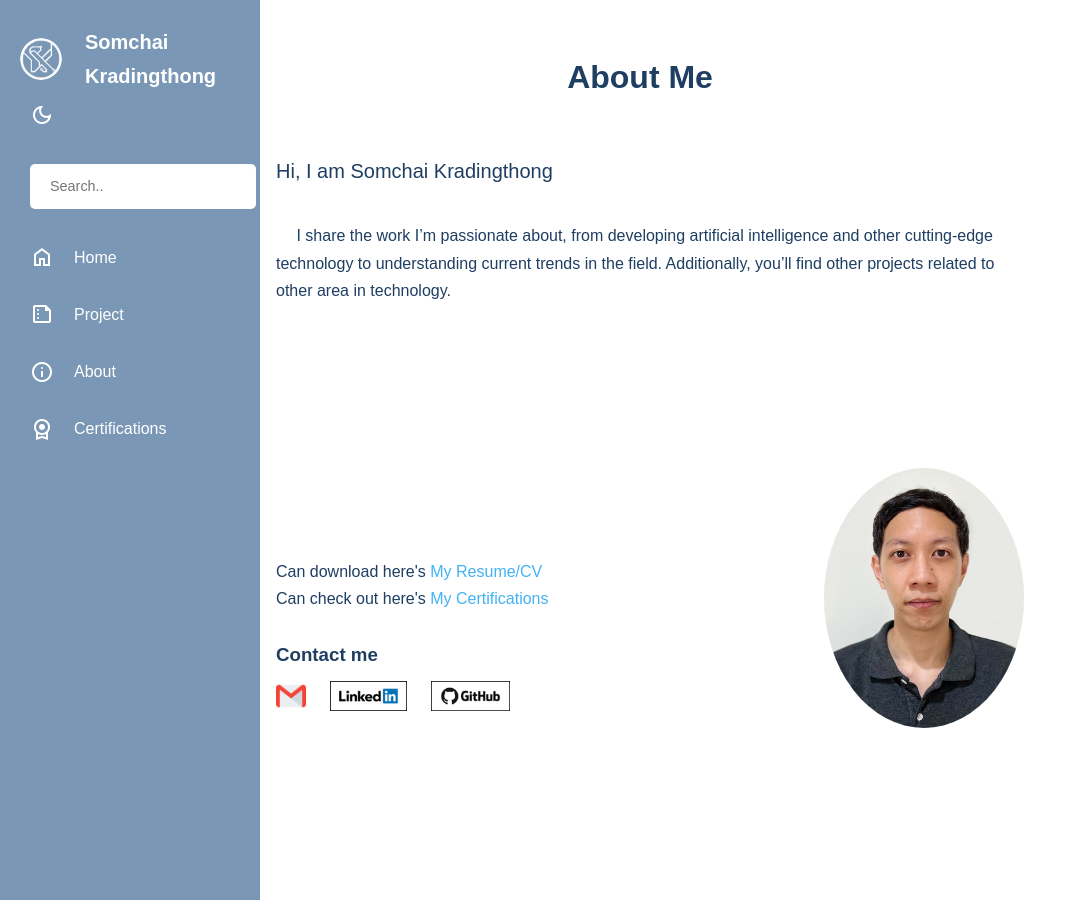
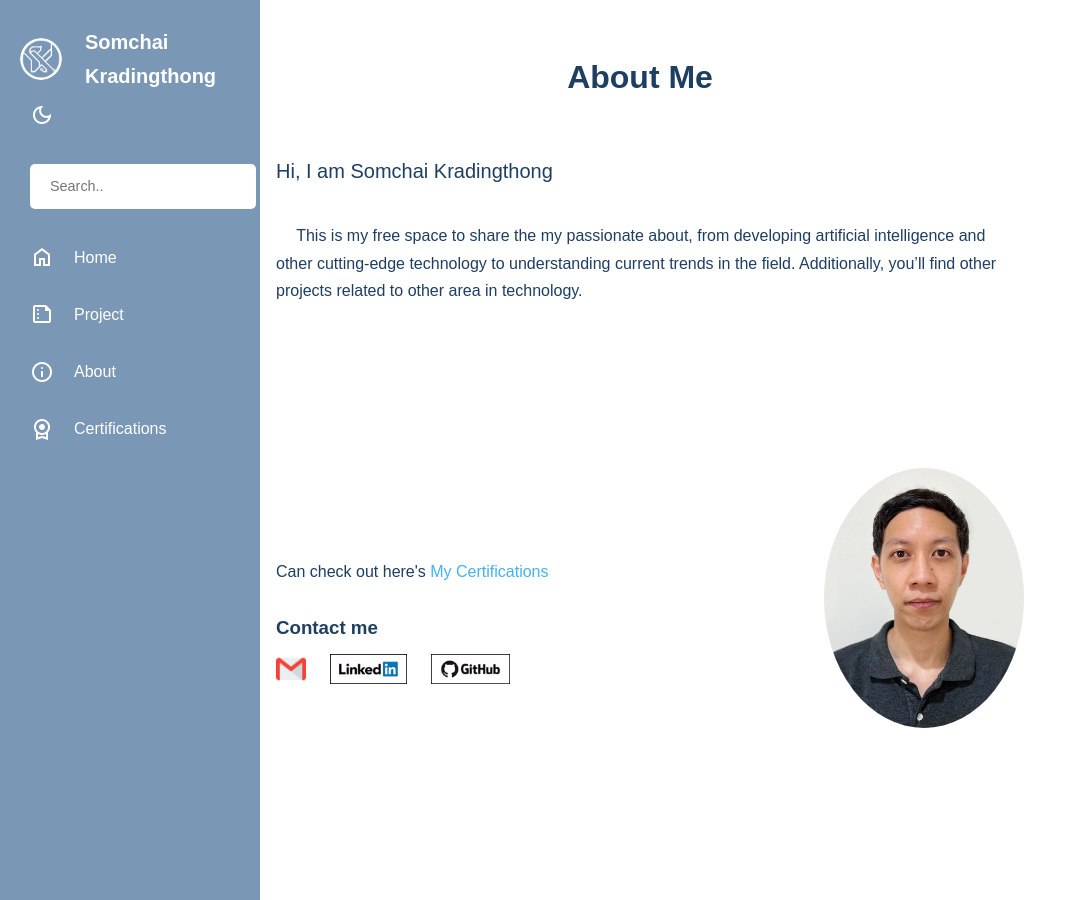
Before and after one commit to sencesco/MyBlog, a Jekyll site: the page built from about.markdown, in a window 1280 px wide and 900 px high. Shown: the whole window, without its empty margins (0-1067 px from the left). Built offline with Jekyll 4.4.1, drawn with Linux system fonts in a browser that asks for light colours.

Commit message:
adjust some detail about.html

```diff
--- a/_layouts/about.html
+++ b/_layouts/about.html
@@ -36,10 +36,10 @@
             </div>
             <div class="a-contact">
                 <span>
-                    <span>Can download here's </span>
+                    <!-- <span>Can download here's </span>
                     <a class="a-link" href="{{ site.baseurl }}/assets/cv/somchai-kdt_cv.pdf"
                     target="_blank">My Resume/CV</a>
-                    <br>
+                    <br> -->
                     <span>Can check out here's </span>
                     <a class="a-link" href="{{ site.baseurl }}/certifications.html">
                         My Certifications</a>
--- a/about.markdown
+++ b/about.markdown
@@ -23,6 +23,6 @@ Ex.
 or
 setting tab global variable for site content as content below-->
 
-{{ site.tabc }} I share the work I'm passionate about, from developing artificial intelligence
+{{ site.tabc }} This is my free space to share the my passionate about, from developing artificial intelligence
 and other cutting-edge technology to understanding current trends in the field.
 Additionally, you'll find other projects related to other area in technology.
```
